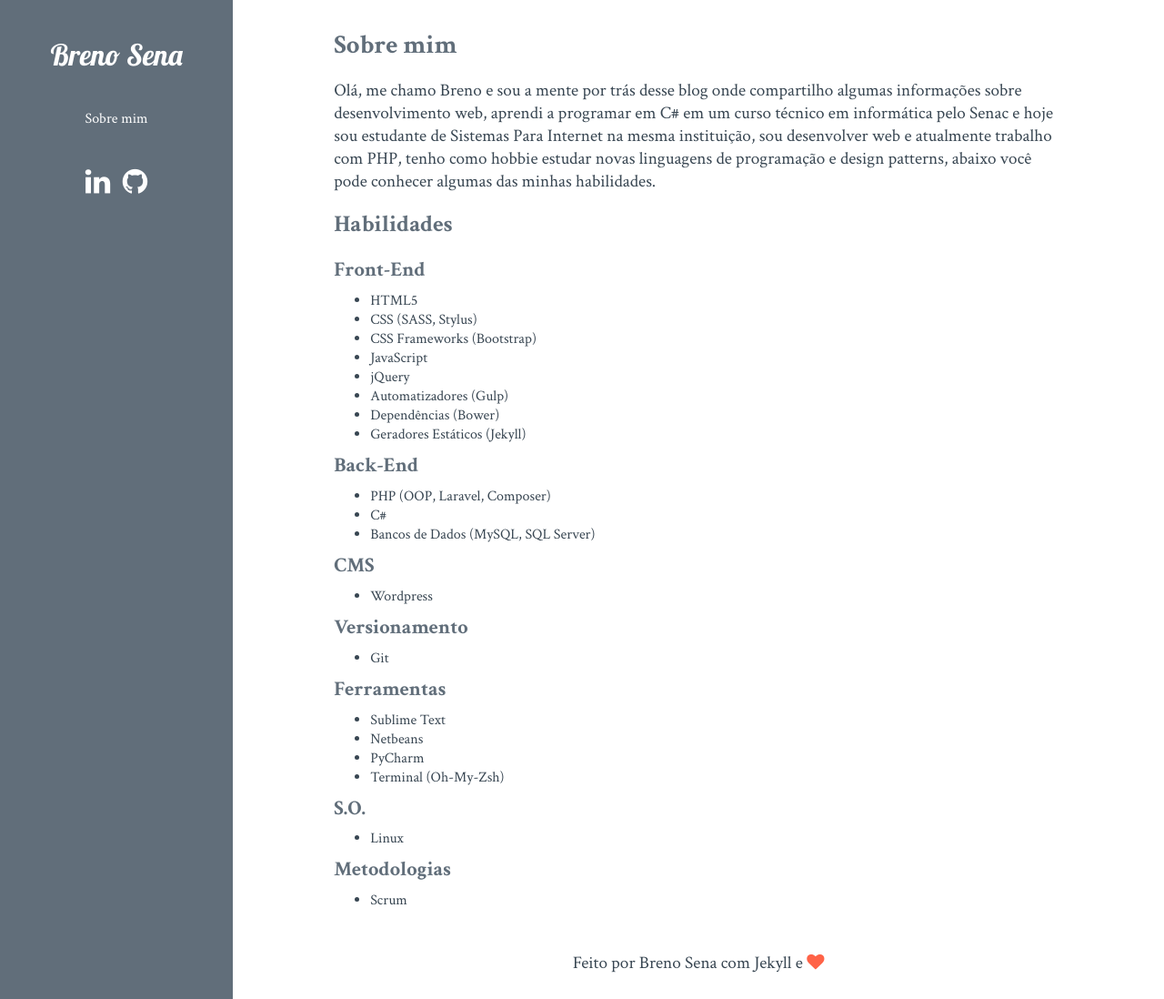
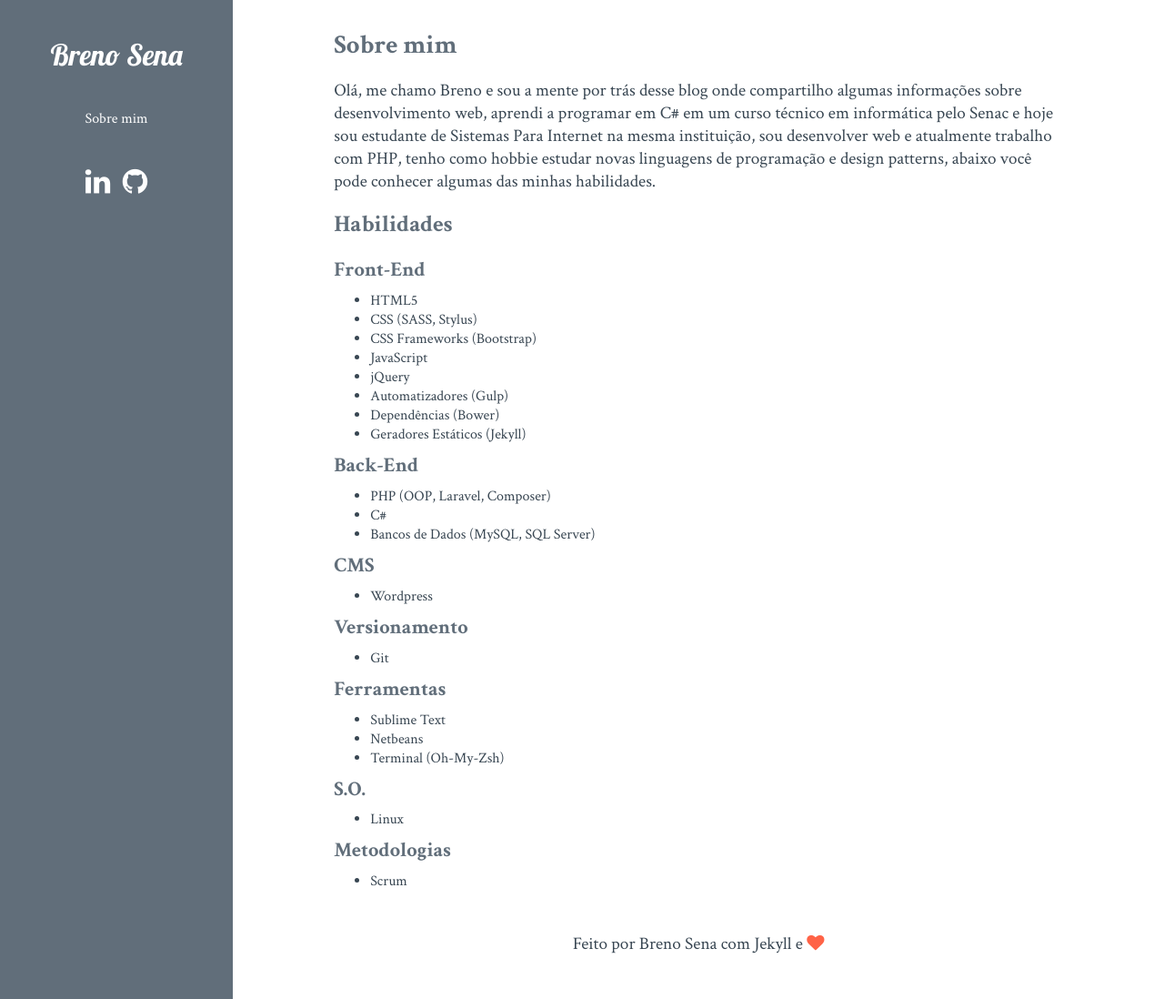
Before and after one commit to brenofsena/brenofsena.github.io, a Jekyll site: the page built from about.md, in a window 1280 px wide and 1098 px high. Shown: the whole window at 91% size. Built offline with Jekyll 4.4.1, drawn with Linux system fonts in a browser that asks for light colours; nearby versions of some CDN libraries.

Commit message:
update skills in about

```diff
--- a/about.md
+++ b/about.md
@@ -37,7 +37,6 @@ Olá, me chamo Breno e sou a mente por trás desse blog onde compartilho algumas
 
 - Sublime Text
 - Netbeans
-- PyCharm
 - Terminal (Oh-My-Zsh)
 
 ### S.O.
```
